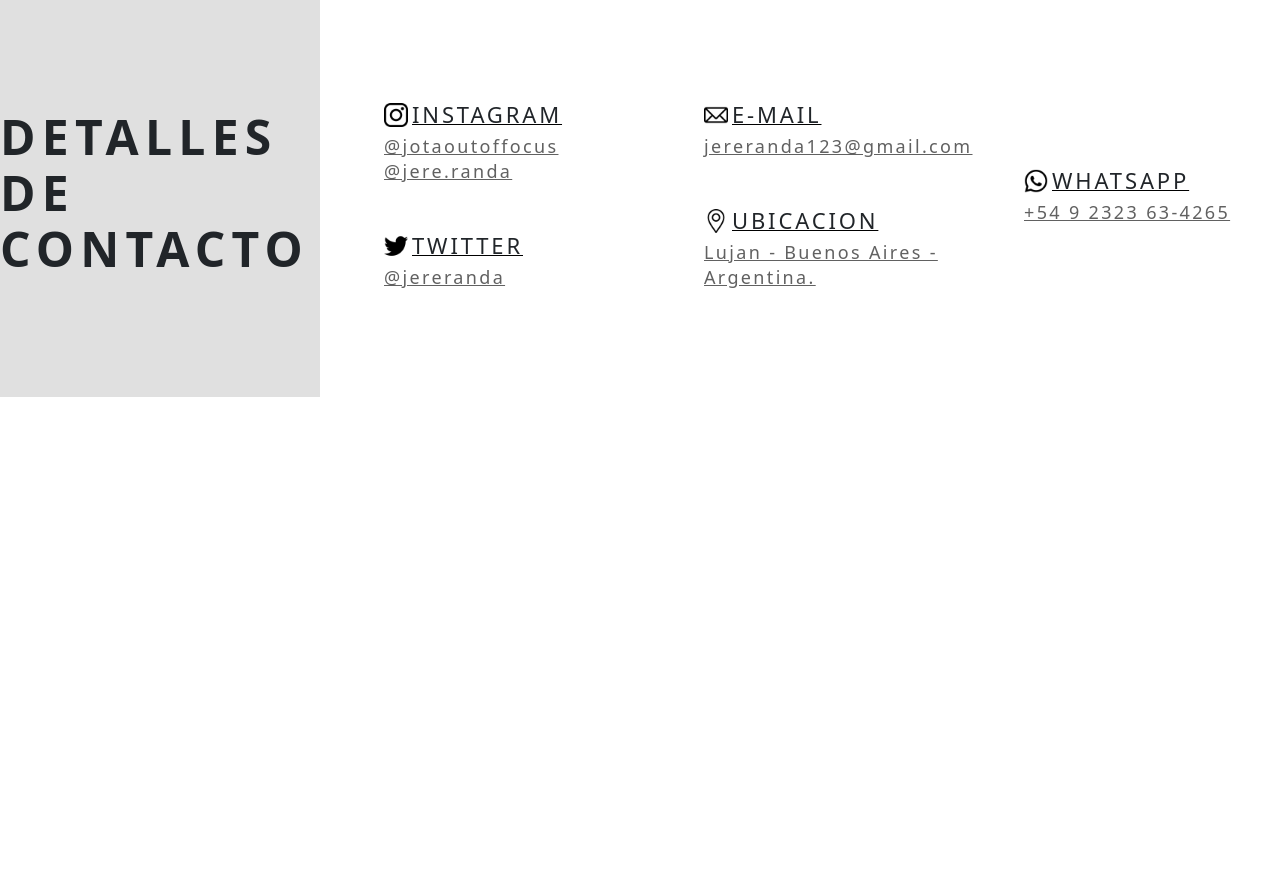
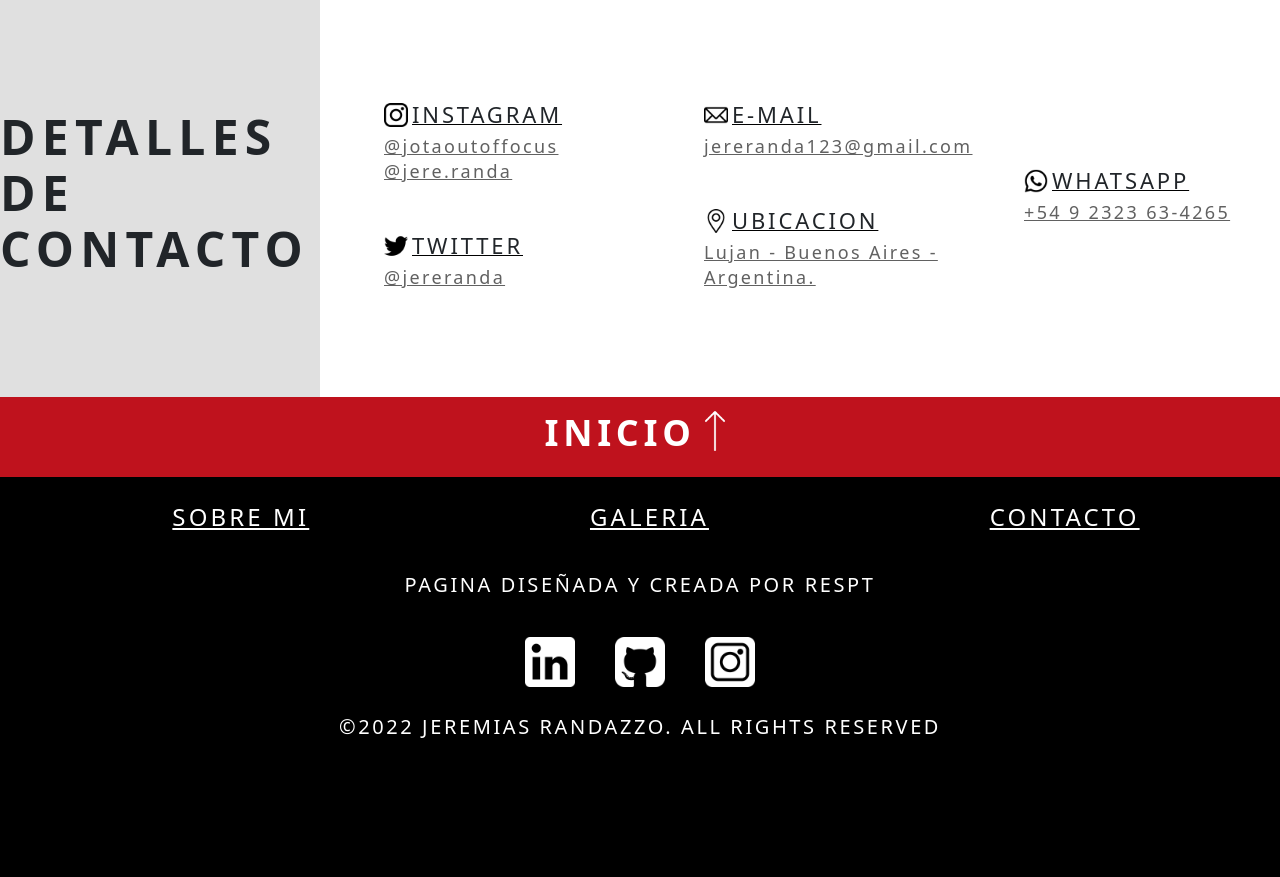
Before and after one commit to mativiaggio/jeremiasrandazzo, a plain HTML site: page index.html in a window 1280 px wide. Shown: the part 3123-4000 px from the top of the page. Before the commit the page ends 3520 px from the top, so only its background shows below. Drawn offline with nearby package versions, Linux system fonts and the light colour scheme.

Commit message:
version 0.0.7

```diff
--- a/css/style.scss
+++ b/css/style.scss
@@ -688,6 +688,7 @@ nav {
 }
 @media screen and (max-width: 62em){
   .contact {
+    height: 200vh;
     .contact-title {
       height: 250px;
       text-align: center;
@@ -809,3 +810,96 @@ nav {
     }
   }
 }
+// INICIO BUTTON
+.home-button-container {
+  background-color: $clr-accent-dark;
+  height: 5em;
+  display: flex;
+  justify-content: center;
+  align-items: center;
+  h6 {
+    font-weight: $fw-600;
+    font-size: 36px;
+    text-align: center;
+    letter-spacing: 0.13em;
+    a {
+      display: flex;
+      text-decoration: none;
+      color: $clr-main-light;
+      .arrow-img {
+        height: 40px;
+        transform: rotate(-90deg);
+      }
+    }
+  }
+}
+// FOOTER
+.footer {
+  height: 50vh;
+  background-color: $clr-main-dark;
+  .footer-navbar {
+    display: flex;
+    justify-content: space-around;
+    height: 5em;
+    li {
+      list-style: none;
+      display: flex;
+      justify-content: center;
+      align-items: center;
+      a {
+        text-decoration: none;
+        color: $clr-main-light;
+        font-weight: $fw-300;
+        font-size: 24px;
+        text-align: center;
+        letter-spacing: 0.13em;
+        text-decoration-line: underline;
+        transition: .15s ease-in;
+        &:hover {
+          color: $clr-accent-dark
+        }
+      }
+    }
+  }
+  .footer-credits {
+    height: 4em;
+    p {
+      color: $clr-main-light;
+      font-weight: $fw-300;
+      font-size: 20px;
+      line-height: 23px;
+      letter-spacing: 0.13em;
+    }
+  }
+  .soc-m-cred {
+    display: flex;
+    justify-content: center;
+    align-items: center;
+    .linkedin {
+      height: 50px;
+      margin-left: 20px;
+      margin-right: 20px;
+    }
+    .github {
+      height: 50px;
+      margin-left: 20px;
+      margin-right: 20px;
+    }
+    .instagram {
+      height: 50px;
+      margin-left: 20px;
+      margin-right: 20px;
+    }
+  }
+  .footer-copyright {
+    height: 6em;
+    @include flex-col-cen-cen;
+    p {
+      color: $clr-main-light;
+      font-weight: $fw-300;
+      font-size: 20px;
+      line-height: 23px;
+      letter-spacing: 0.13em;
+     }
+  }
+}
--- a/index.html
+++ b/index.html
@@ -4,6 +4,7 @@
     <meta charset="UTF-8">
     <meta http-equiv="X-UA-Compatible" content="IE=edge">
     <meta name="viewport" content="width=device-width, initial-scale=1.0">
+    <link rel="shortcut icon" href="img/icons/favicon/favicon.ico" type="image/x-icon">
     <!-- FONTS -->
     <link rel="preconnect" href="https://fonts.googleapis.com">
     <link rel="preconnect" href="https://fonts.gstatic.com" crossorigin>
@@ -27,15 +28,6 @@
                     <span class="toggler-icon middle-bar"></span>
                     <span class="toggler-icon bottom-bar"></span>
                   </button>
-
-                  <!-- <button class="navbar-toggler collapsed" type="button" data-bs-toggle="collapse" data-bs-target="#navbarSupportedContent"
-                    aria-controls="navbarSupportedContent" aria-expanded="false" aria-label="Toggle navigation">
-                    <span class="toggler-icon top-bar"></span>
-                    <span class="toggler-icon middle-bar"></span>
-                    <span class="toggler-icon bottom-bar"></span>
-                  </button> -->
-
-
                   <div class="collapse navbar-collapse" id="navbarSupportedContent">
                     <ul class="navbar-nav mb-2 mb-lg-0 ms-auto navbar_container text-center">
                       <li class="nav-item">
@@ -54,7 +46,7 @@
             </div>
         </div>
         <!-- HEADER -->
-        <div class="row index-header">
+        <div class="row index-header" id="home">
             <div class="col-12 gx-0">
                 <h1 class="index-header-title">JEREMIAS RANDAZZO</h1>
                 <button type="button" class="btn btn-light"><a class="index-button" href="https://www.instagram.com/jotaoutoffocus/" target="_blank">JOTAOUTOFFOCUS</a></button>
@@ -84,7 +76,6 @@
             </h2>
           </div>
         </div>
-
         <!-- GALERY -->
         <div class="row">
           <div class="col gx-0">
@@ -204,6 +195,45 @@
           </div>
         </div>
       </div>
+      <!-- "INICIO" BUTTON -->
+      <div class="row">
+        <div class="col-12 gx-0 boton-inicio">
+          <div class="home-button-container">
+            <h6>
+              <a href="#home">INICIO
+                <img class="arrow-img" src="img/icons/jere/right-arrow.png" alt="come back">
+              </a>
+            </h6>
+          </div>
+        </div>
+      </div>
+      <!-- FOOTER -->
+      <div class="row">
+        <div class="col-12 gx-0 footer">
+          <ul class="footer-navbar">
+            <li>
+              <a href="#sobre-mi">SOBRE MI</a>
+            </li>
+            <li>
+              <a href="#galeria">GALERIA</a>
+            </li>
+            <li>
+              <a href="#contact">CONTACTO</a>
+            </li>
+          </ul>
+          <div class="footer-credits text-center">
+            <p>PAGINA DISEÑADA Y CREADA POR RESPT</p>
+          </div>
+          <div class="soc-m-cred text-center">
+            <a href="https://www.linkedin.com/in/matias-viaggio-95454a1b6/" target="_blank"><img class="linkedin" src="img/icons/logotipo-de-linkedin.png" alt="linkedin"></a>
+            <a href="https://github.com/4c616b6173" target="_blank"><img class="github" src="img/icons/signo-de-github.png" alt="github"></a>
+            <a href="https://www.instagram.com/respt.official/" target="_blank"><img class="instagram" src="img/icons/instagram.png" alt="instagram"></a>
+          </div>
+          <div class="footer-copyright text-center">
+            <p>©2022 JEREMIAS RANDAZZO. ALL RIGHTS RESERVED</p>
+          </div>
+        </div>
+      </div>
     <!-- ANIMATIONS -->
     <script src="https://unpkg.com/aos@2.3.1/dist/aos.js"></script>
     <script>
```
Also changed, not shown: css/style.css, img/icons/favicon/diaphragm.png (added), img/icons/favicon/favicon.ico (added), img/icons/jere/right-arrow.png (added), 1 other file.
